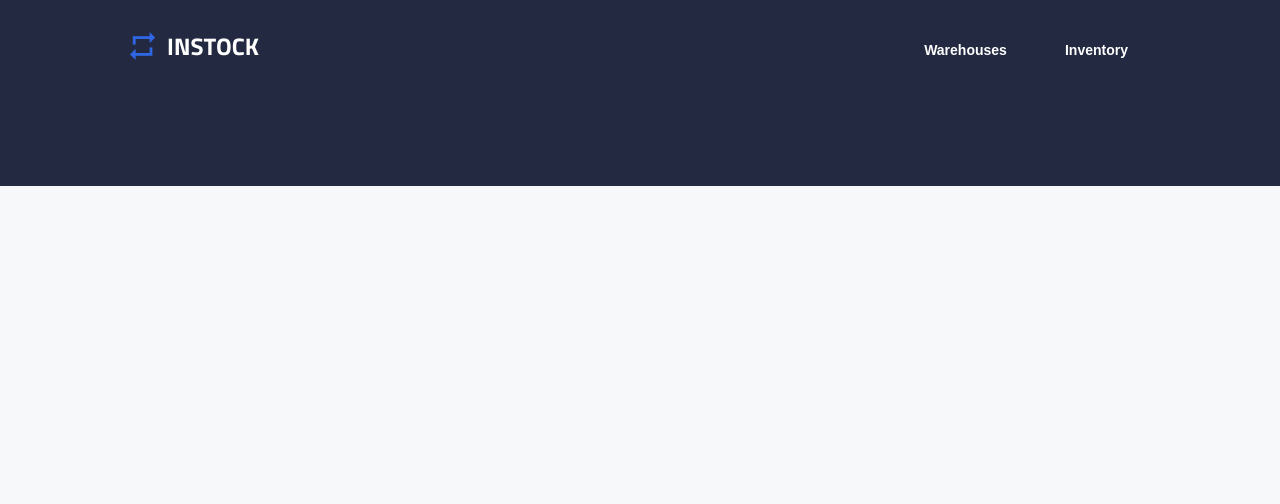
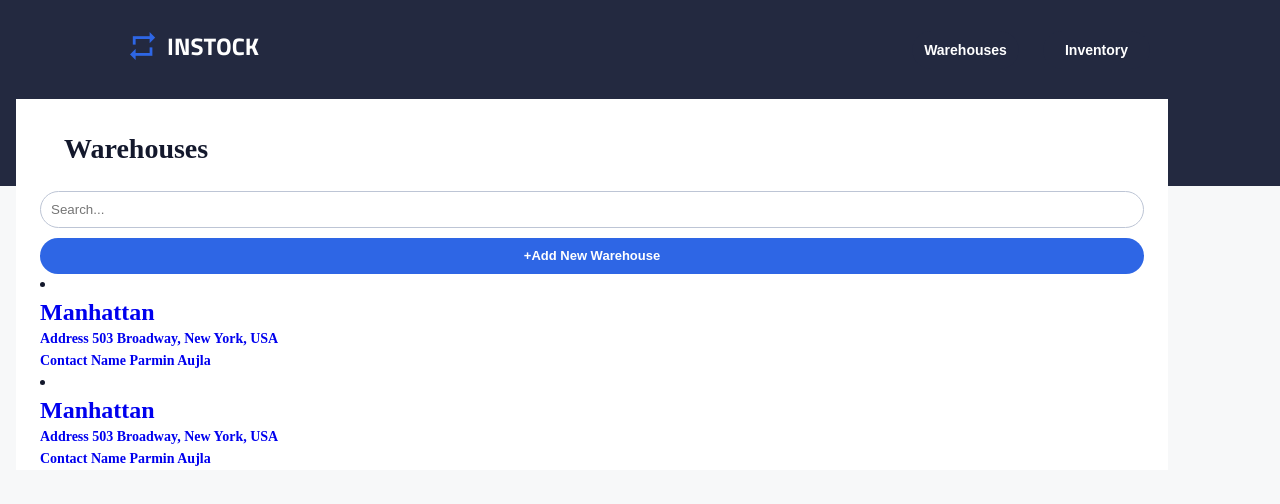
Before and after one commit to fstone-codes/ims, a React (Vite) app: page /warehouse in a window 1280 px wide. Shown: the top 504 px of the page. Built offline with nearby package versions, Linux system fonts and the light colour scheme.

Commit message:
Working on S24AC-9

```diff
--- a/src/pages/Warehouse/Warehouse.jsx
+++ b/src/pages/Warehouse/Warehouse.jsx
@@ -1,12 +1,40 @@
+import React from 'react';
+import {Link} from 'react-router-dom';
+import './warehouse.scss';
 
+//hardcoded data
+const warehouses = [
+    {id: 1, name: 'Manhattan' , address: '503 Broadway, New York, USA', contactName: 'Parmin Aujla' , contactInfo: '+1 (629)-555-0129'},
+    {id: 2, name: 'Manhattan' , address: '503 Broadway, New York, USA', contactName: 'Parmin Aujla' , contactInfo: '+1 (629)-555-0129'}
+];
 
 function Warehouse() {
-
     return (
-        <div>
+        <main className = 'main'>
+        <div className = 'warehouse-list'>
+            <div className = 'warehouse-list__header'>
+            <h1 className = 'warehouse-list__heading'>Warehouses</h1>
+            <div className = 'warehouse-list__search-container'> <input type="text"
+            placeholder="Search..."
+            className = "warehouse-list__search" />
+            <button className = 'warehouse-list__add-warehouse-button'>+Add New Warehouse</button>
+            </div>
+            </div>
+            <div className = "warehouse-list__items">
+                {warehouses.map((warehouse) => (
+                    <li key = {warehouse.id} className='warehouse-list__item'>
+                        <Link to = {`/warehouse/${warehouse.id}`} className = "warehouse-list__link">
+                        <h2>{warehouse.name}</h2>
+                        <p>Address {warehouse.address}</p>
+                        <p>Contact Name {warehouse.contactName}</p>
+                        </Link>
+                    </li>
+                ))}
+            </div>
 
         </div>
-    )
-}
+        </main>
+    );
+};
 
 export default Warehouse
--- /dev/null
+++ b/src/pages/Warehouse/warehouse.scss
@@ -0,0 +1,50 @@
+@use "../../styles/partials/globals" as *;
+@use "../../styles/partials/mixins" as *;
+@use "../../styles/partials/typography" as *;
+@use "../../styles/partials/variables" as *;
+
+*{
+    margin: 0;
+}
+.main{
+    width: 100%;
+    padding: 0 1rem;
+    position: relative;
+}
+.warehouse-list{
+
+    position: absolute;
+    width: 90%;
+    padding: 0 1.5rem;
+    background-color: $White;
+
+    &__heading{
+        color: $Instock-Black;
+        @include mobile__page-header;
+        padding: 32px 24px 24px;
+    }
+
+    &__search-container{
+       // width: 295px;
+       // height: 36px;
+        display: flex;
+        flex-direction: column;
+        gap: 10px;
+    }
+
+    &__search{
+        border: none;
+        color: $Slate;
+        border: 1px solid $Cloud;
+        border-radius: 20px;
+        padding: 10px;
+    }
+    &__add-warehouse-button{
+        background-color: $Instock-Indigo;
+        color: $White;
+        border: none;
+        border-radius: 20px;
+        @include mobile__buttons-labels;
+        padding: 8px 84px;
+    }
+}
--- a/src/styles/partials/_typography.scss
+++ b/src/styles/partials/_typography.scss
@@ -1,12 +1,12 @@
 @font-face {
   font-family: "Titillium Web", sans-serif;
-  src: url("/assets/fonts/TitilliumWeb-Regular.ttf");
+  src: url("src/assets/fonts/TitilliumWeb-Regular.ttf");
   font-weight: 400;
 }
 
 @font-face {
   font-family: "Titillium Web", sans-serif;
-  src: url("/assets/fonts/TitilliumWeb-SemiBold.ttf");
+  src: url("src/assets/fonts/TitilliumWeb-SemiBold.ttf");
   font-weight: 600;
 }
 
```
